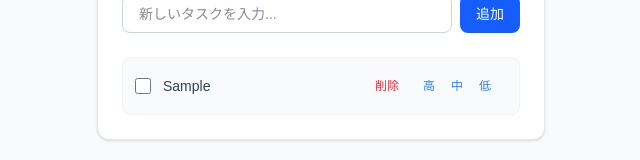
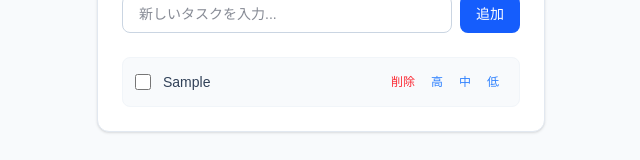
Before and after one commit to yuina368/TodoType, a Next.js app: page / in a window 1280 px wide. Both pictures are taken after typing "Sample" into the empty fields and a click on the button "追加". Shown: the part 134-294 px from the top of the page, without its empty margins (319-959 px from the left). Built offline with nearby package versions, Linux system fonts and the light colour scheme.

Commit message:
feat: update page.tsx to todo app

```diff
--- a/app/page.tsx
+++ b/app/page.tsx
@@ -123,16 +123,17 @@ export default function Home() {
                 >
                   削除
                 </button>
-                <button className="text-xs text-blue-500 hover:text-blue-700 font-medium px-2 py-1 rounded transition-colors">
-                  <button className="text-xs text-blue-500 hover:text-blue-700 font-medium px-2 py-1 rounded transition-colors">
+                <button
+                  className="text-xs text-blue-500 hover:text-blue-700 font-medium px-2 py-1 rounded transition-colors">
                   高
-                  </button>
-                  <button  className="text-xs text-blue-500 hover:text-blue-700 font-medium px-2 py-1 rounded transition-colors">
+                </button>
+                <button
+                  className="text-xs text-blue-500 hover:text-blue-700 font-medium px-2 py-1 rounded transition-colors">
                   中
-                  </button>
-                  <button className="text-xs text-blue-500 hover:text-blue-700 font-medium px-2 py-1 rounded transition-colors">
+                </button>
+                <button
+                  className="text-xs text-blue-500 hover:text-blue-700 font-medium px-2 py-1 rounded transition-colors">
                   低
-                  </button>
                 </button>
               </li>
             ))
```
